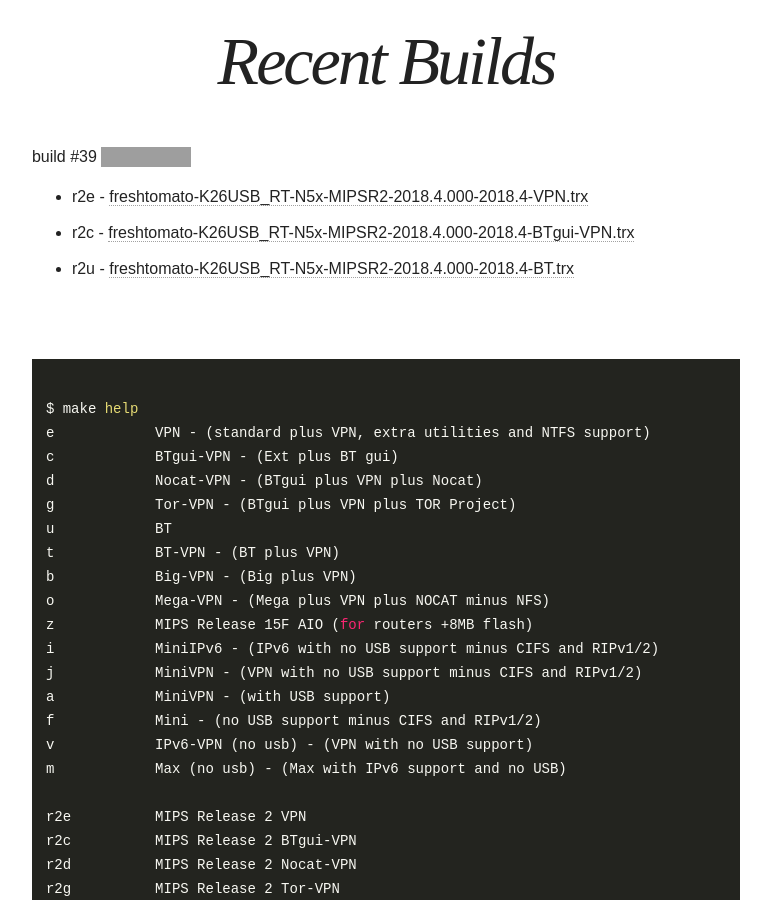
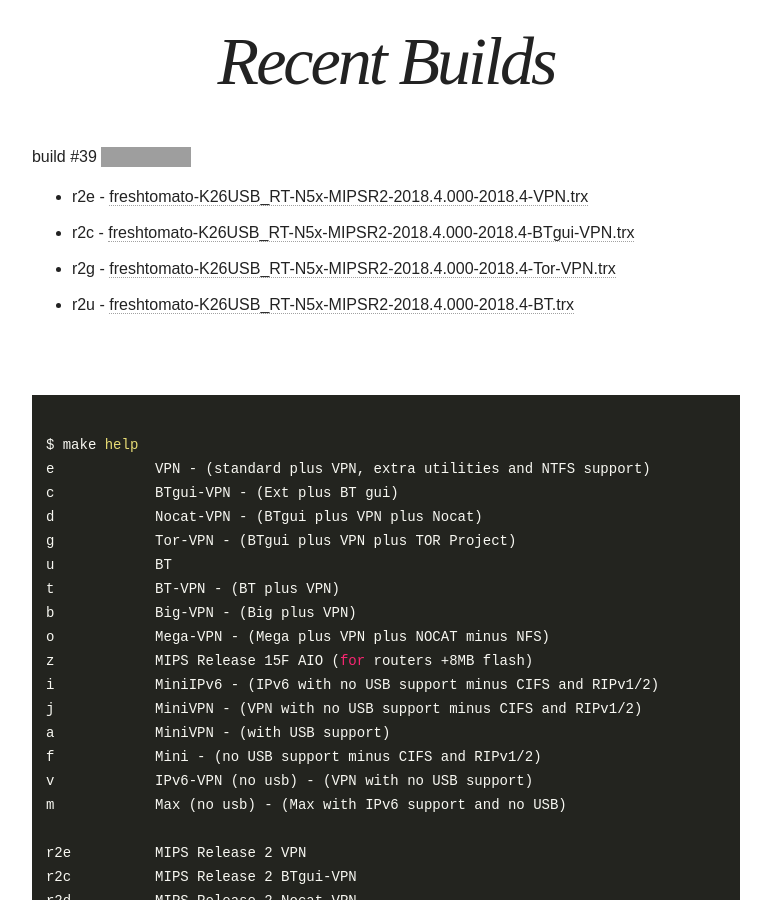
Before and after one commit to oglopss/freshtomato-mips-ci-jekyll, a Jekyll site: the page built from index.html, in a window 1280 px wide and 900 px high, scrolled down 451 px. Shown: the whole window, without its empty margins (254-1025 px from the left). Built offline with Jekyll 4.4.1, drawn with Linux system fonts in a browser that asks for light colours; nearby versions of some CDN libraries; grey boxes are pictures that could not be loaded.

Commit message:
Travis build 39 r2g pushed to gh-pages

```diff
--- a/_data/ss.yml
+++ b/_data/ss.yml
@@ -3,3 +3,4 @@
   - 0002 r2c freshtomato-K26USB_RT-N5x-MIPSR2-2018.4.000-2018.4-BTgui-VPN.trx
   - 0005 r2u freshtomato-K26USB_RT-N5x-MIPSR2-2018.4.000-2018.4-BT.trx
   - 0001 r2e freshtomato-K26USB_RT-N5x-MIPSR2-2018.4.000-2018.4-VPN.trx
+  - 0004 r2g freshtomato-K26USB_RT-N5x-MIPSR2-2018.4.000-2018.4-Tor-VPN.trx
```
Also changed, not shown: 1 other file.
